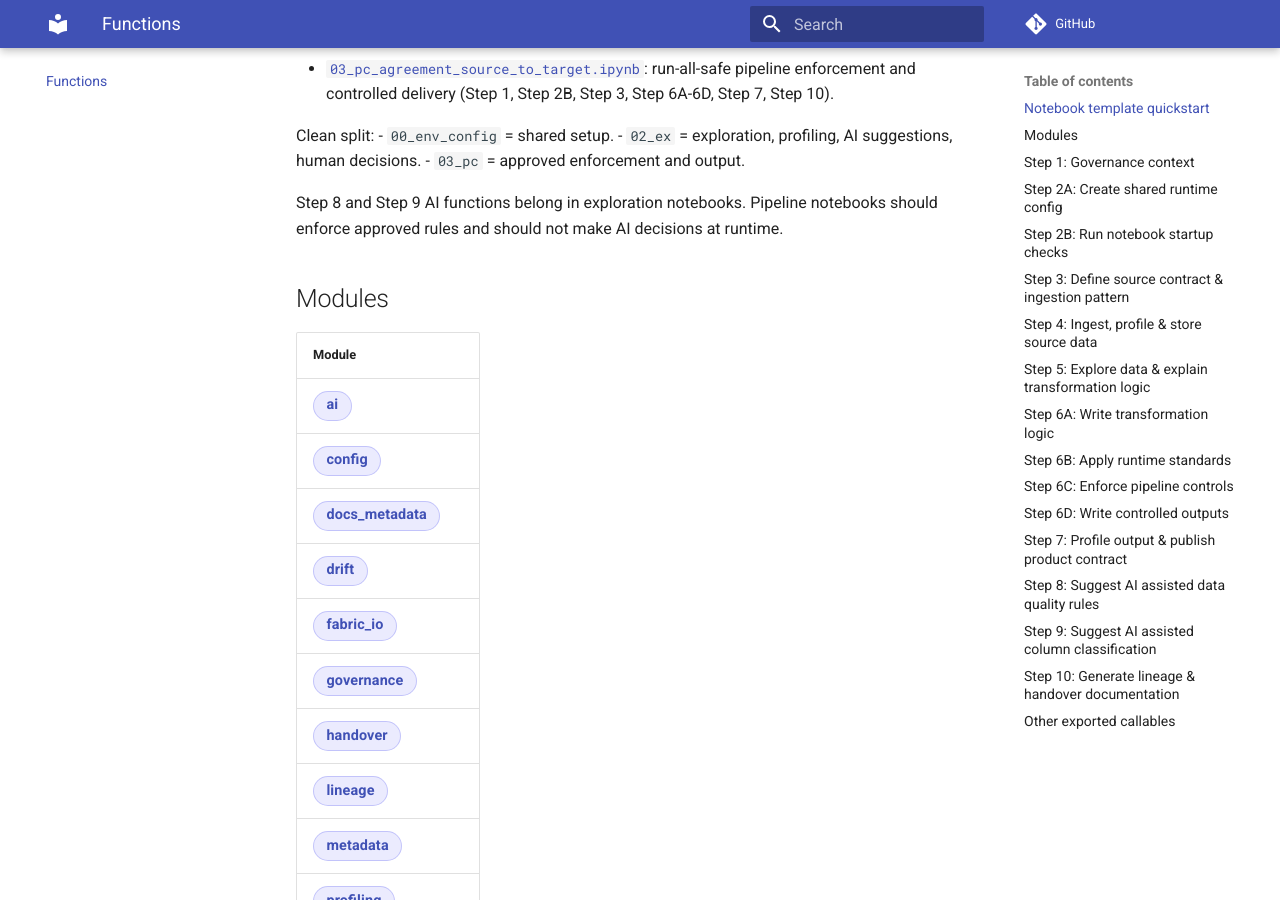
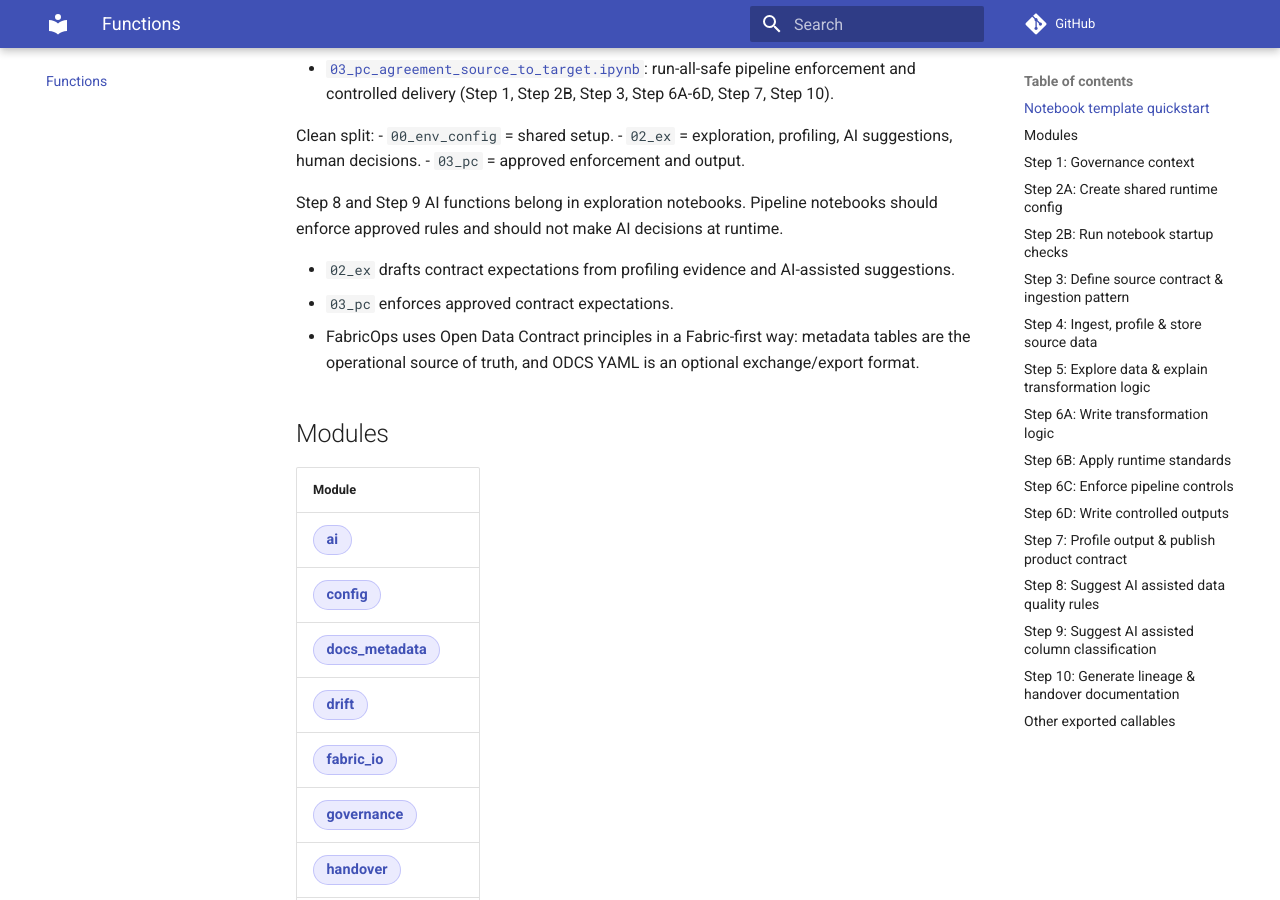
Before and after one commit to Voycepeh/fabric-data-product-framework, an MkDocs documentation site: the page built from docs/reference/index.md, in a window 1280 px wide and 900 px high, scrolled down 423 px. Built offline with MkDocs 1.6.1 and Material for MkDocs 9.7.7, drawn with Linux system fonts in a browser that asks for light colours; comment, search, counter and statistics services are not loaded.

Commit message:
Refocus PR 142 on Fabric-first contract documentation flow

```diff
--- a/docs/reference/index.md
+++ b/docs/reference/index.md
@@ -16,6 +16,10 @@ Clean split:
 - `03_pc` = approved enforcement and output.
 
 Step 8 and Step 9 AI functions belong in exploration notebooks. Pipeline notebooks should enforce approved rules and should not make AI decisions at runtime.
+
+- `02_ex` drafts contract expectations from profiling evidence and AI-assisted suggestions.
+- `03_pc` enforces approved contract expectations.
+- FabricOps uses Open Data Contract principles in a Fabric-first way: metadata tables are the operational source of truth, and ODCS YAML is an optional exchange/export format.
 
 
 ## Modules
```
Also changed, not shown: README.md (+2 -0 lines), templates/notebooks/README.md (+20 -0 lines), 2 other files.
